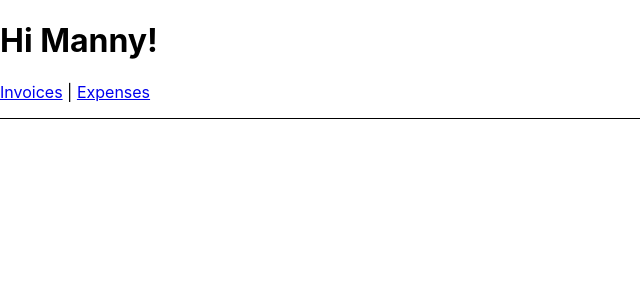
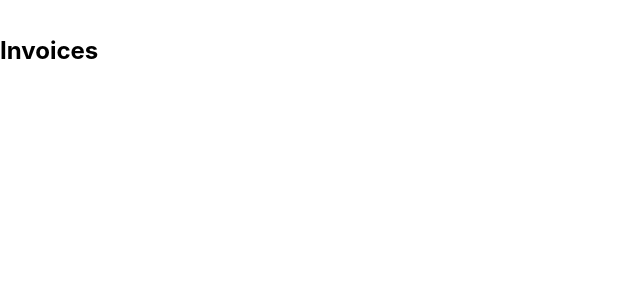
Before and after one commit to manny1607/react-router-tutorial, a React (Create React App) app: page /invoices in a window 1280 px wide. Shown: the top 300 px of the page, without its empty margins (0-640 px from the left). Built offline with nearby package versions, Linux system fonts and the light colour scheme.

Commit message:
Section Add Some Routes
Section finished.

```diff
--- a/src/index.js
+++ b/src/index.js
@@ -1,14 +1,20 @@
 import React from 'react';
 import ReactDOM from 'react-dom';
-import { BrowserRouter } from 'react-router-dom';
+import { BrowserRouter, Route, Routes } from 'react-router-dom';
 import './index.css';
 import App from './App';
 import reportWebVitals from './reportWebVitals';
+import Expenses from './routes/expenses';
+import Invoices from './routes/invoices';
 
 ReactDOM.render(
   <React.StrictMode>
     <BrowserRouter>
-      <App />
+      <Routes>
+        <Route path="/" element={<App />} />
+        <Route path="expenses" element={<Expenses />} />
+        <Route path="invoices" element={<Invoices />} />
+      </Routes>
     </BrowserRouter>
   </React.StrictMode>,
   document.getElementById('root')
--- /dev/null
+++ b/src/routes/expenses.jsx
@@ -0,0 +1,7 @@
+export default function Expenses() {
+    return (
+        <main style={{ padding: "1rem 0" }}>
+            <h2>Expenses</h2>
+        </main>
+    );
+}
--- /dev/null
+++ b/src/routes/invoices.jsx
@@ -0,0 +1,7 @@
+export default function Invoices() {
+    return (
+        <main style={{ padding: "1rem 0" }}>
+            <h2>Invoices</h2>
+        </main>
+    );
+}
```
